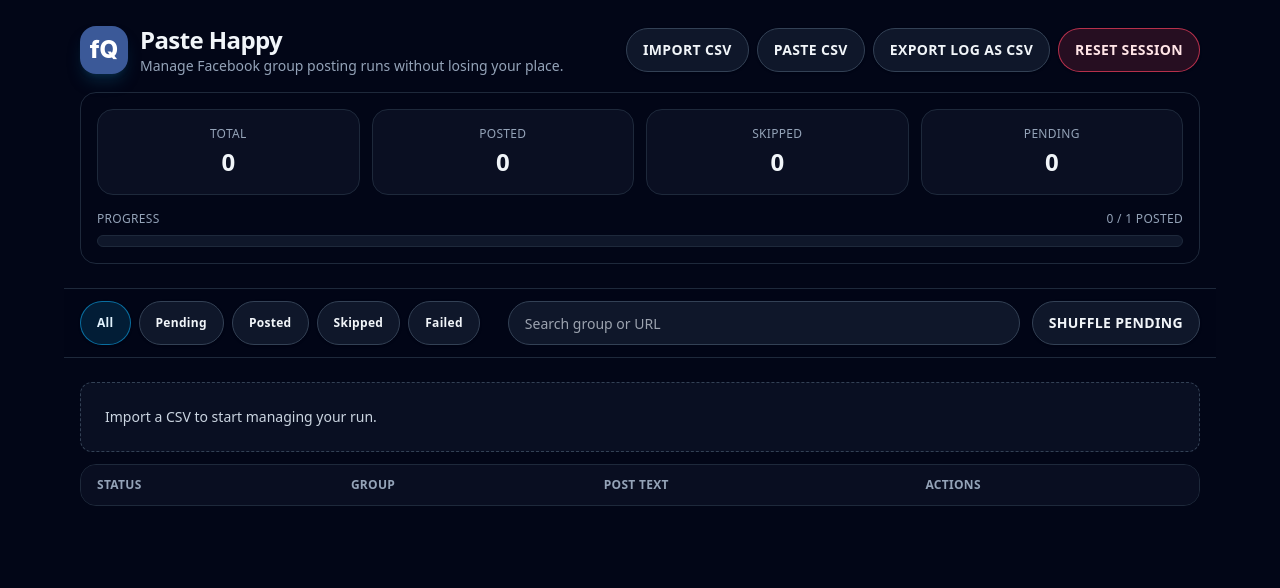
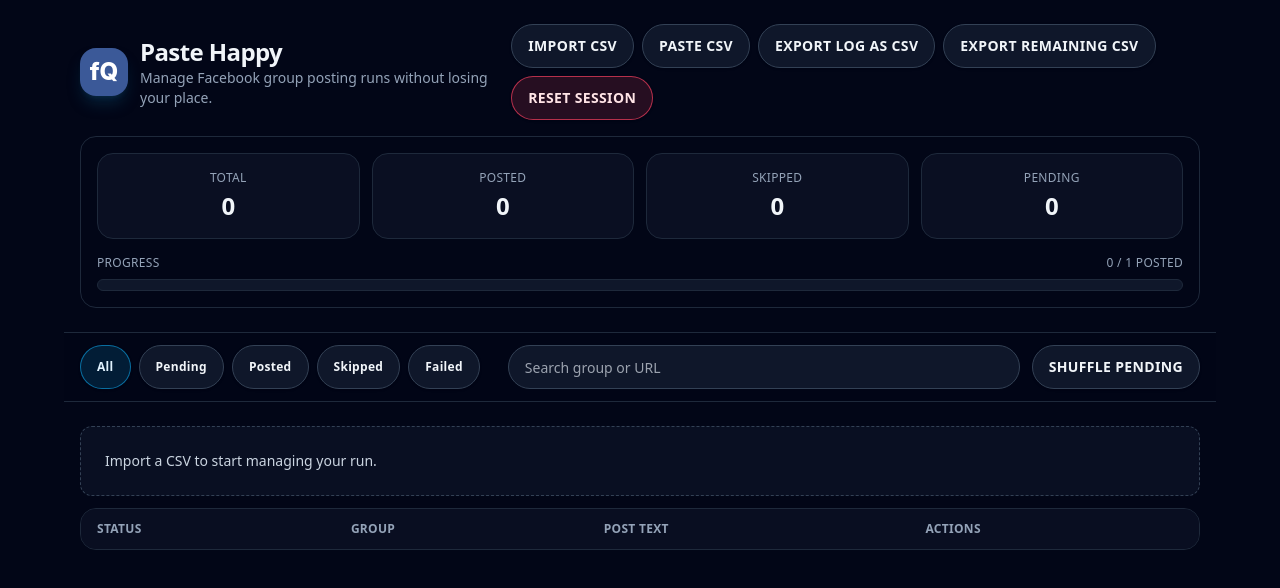
Before and after one commit to DevSkits916/Paste-happy-, a React (Vite) app: page / in a window 1280 px wide. Shown: the top 588 px of the page. Built offline with nearby package versions, Linux system fonts and the light colour scheme.

Commit message:
Add export for remaining unposted rows

```diff
--- a/src/App.tsx
+++ b/src/App.tsx
@@ -327,6 +327,34 @@ function InnerApp() {
     push('Exported log CSV.', 'success');
   }, [push, state.rows]);
 
+  const handleExportRemaining = useCallback(() => {
+    const remaining = state.rows.filter((row) => row.status !== 'posted');
+    if (!remaining.length) {
+      push('All rows are marked as posted. Nothing to export.', 'info');
+      return;
+    }
+
+    const header = ['Group Name', 'Group URL', 'Post Text', 'Status', 'Timestamp'];
+    const csv = [
+      header,
+      ...remaining.map((row) => {
+        const timestamp = row.lastChangedAt || row.history[row.history.length - 1]?.at || '';
+        return [row.name, row.url, row.ad, row.status, timestamp].map(escapeCsvValue);
+      }),
+    ]
+      .map((columns) => columns.join(','))
+      .join('\n');
+
+    const blob = new Blob([csv], { type: 'text/csv' });
+    const url = URL.createObjectURL(blob);
+    const anchor = document.createElement('a');
+    anchor.href = url;
+    anchor.download = `paste-happy-remaining-${new Date().toISOString().slice(0, 10)}.csv`;
+    anchor.click();
+    URL.revokeObjectURL(url);
+    push('Exported remaining rows.', 'success');
+  }, [push, state.rows]);
+
   const handlePostEdit = useCallback((id: string, ad: string) => {
     updateRow(id, (row) => ({ ...row, ad }));
   }, [updateRow]);
@@ -378,6 +406,13 @@ function InnerApp() {
               className="h-11 rounded-full border border-slate-700 bg-slate-900 px-4 text-sm font-semibold uppercase tracking-wide shadow focus-visible:outline focus-visible:outline-2 focus-visible:outline-sky-400"
             >
               Export Log as CSV
+            </button>
+            <button
+              type="button"
+              onClick={handleExportRemaining}
+              className="h-11 rounded-full border border-slate-700 bg-slate-900 px-4 text-sm font-semibold uppercase tracking-wide shadow focus-visible:outline focus-visible:outline-2 focus-visible:outline-sky-400"
+            >
+              Export Remaining CSV
             </button>
             <button
               type="button"
```
